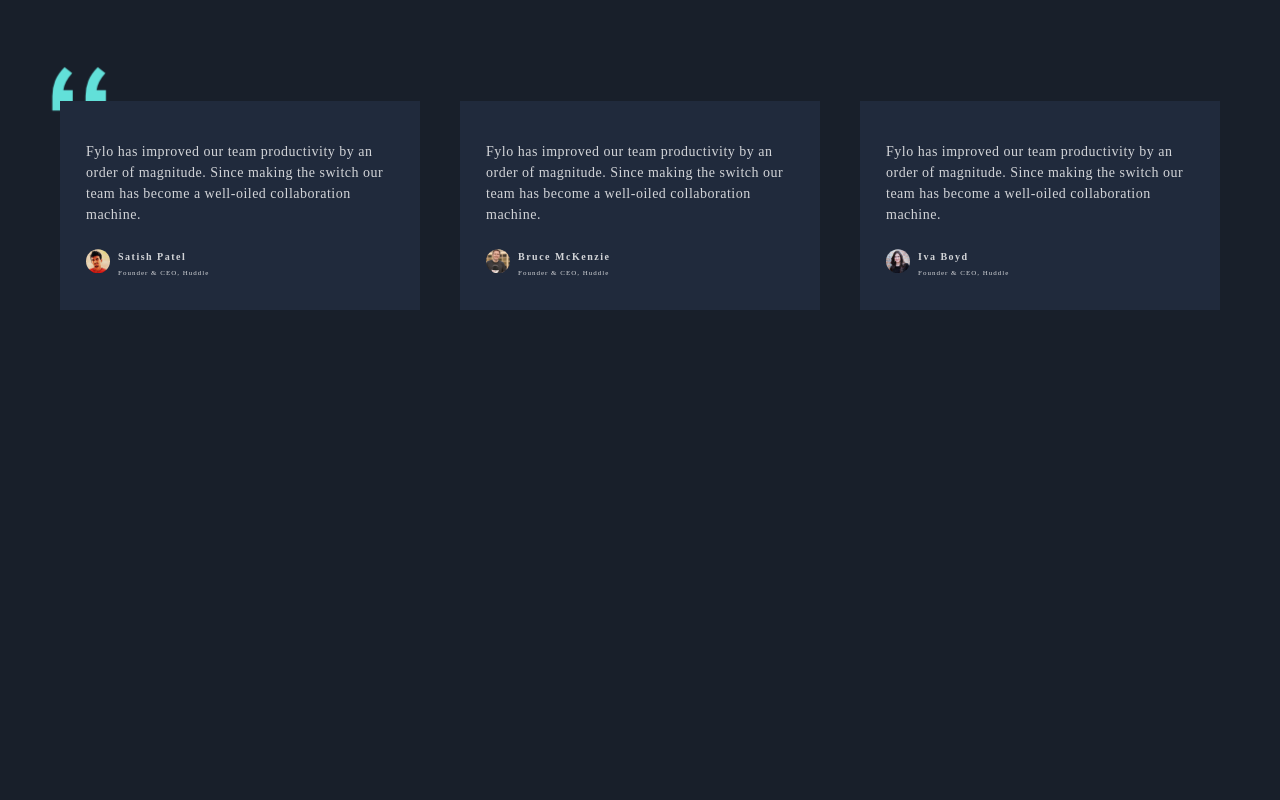
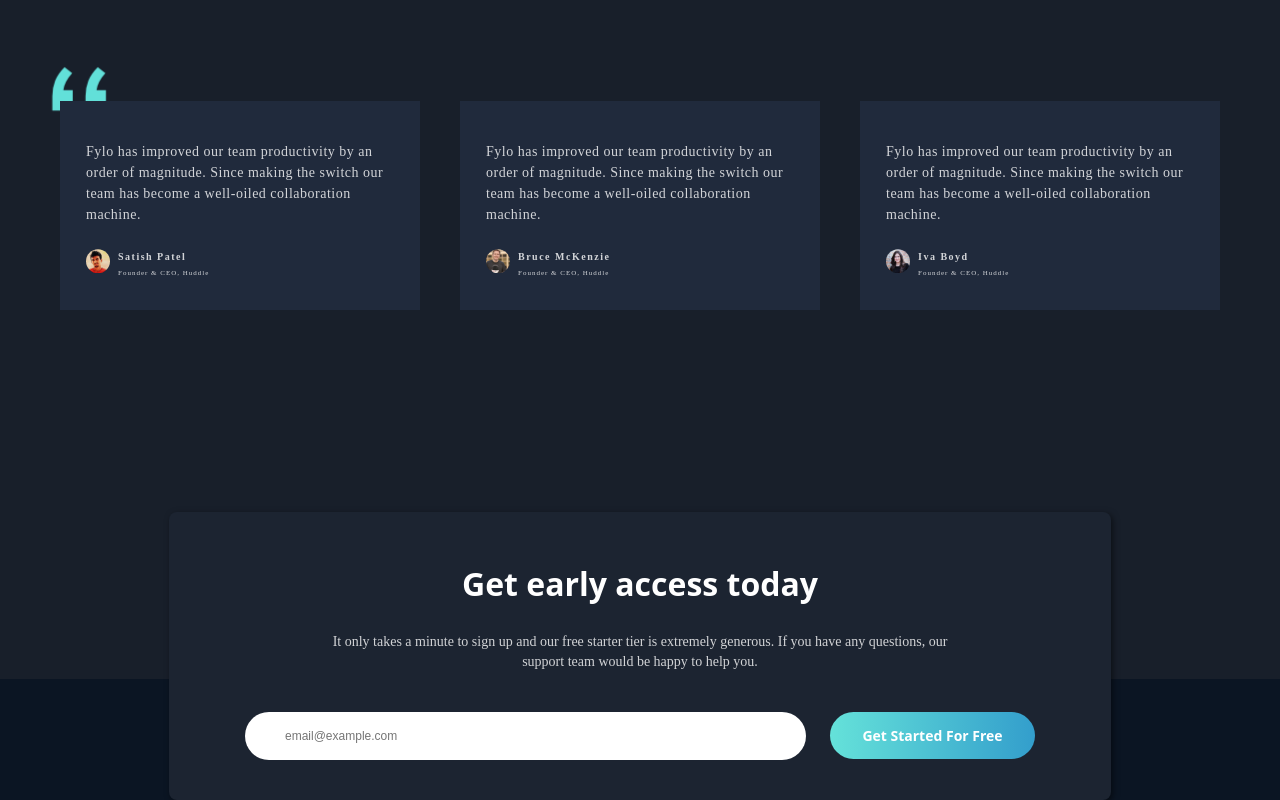
Before and after one commit to AmazingTool777/frontendmentor-fylo-landing-page-html-scss, a website built with Vite: page index.html in a window 1280 px wide. Shown: the part 2387-3187 px from the top of the page. Before the commit the page ends 2793 px from the top, so only its background shows below. Built offline with nearby package versions, Linux system fonts and the light colour scheme; a web font is replaced by a local one.

Commit message:
Get early access section

```diff
--- a/index.html
+++ b/index.html
@@ -222,7 +222,7 @@
       <section aria-label="Testimonials" class="testimonials">
         <div class="testimonials__layout py-24 px-12 mx-auto">
           <div
-            class="flex flex-col lg:flex-row justify-center items-center gap-y-6 gap-x-10 relative mx-auto w-fit"
+            class="flex flex-col lg:flex-row justify-center items-center gap-y-6 sm:gap-y-8 md:gap-y-10 gap-x-10 relative mx-auto w-fit"
           >
             <!-- Quote BG -->
             <img
@@ -306,6 +306,49 @@
           </div>
         </div>
       </section>
+      <!-- Get early access today -->
+      <div
+        class="get-early-access-container relative px-5 sm:px-6 md:px-8 lg:px-10 mt-16 md:mt-20 lg:mt-24"
+      >
+        <section
+          aria-labelledby="get-early-access-heading"
+          aria-describedby="get-early-access-description"
+          class="get-early-access mx-auto bg-primary-200"
+        >
+          <div class="get-early-access__layout text-center pb-9 lg:pb-10 pt-10 md:pt-11 lg:pt-12">
+            <h2 id="get-early-access-heading" class="get-early-access__heading mb-5 lg:mb-6">
+              Get early access today
+            </h2>
+            <p
+              id="get-early-access-description"
+              class="get-early-access__description mb-8 md:mb-9 lg:mb-10 mx-auto text-sm"
+            >
+              It only takes a minute to sign up and our free starter tier is extremely generous. If
+              you have any questions, our support team would be happy to help you.
+            </p>
+            <form action="" class="get-early-access__form flex flex-col gap-6 lg:flex-row">
+              <div class="w-full relative">
+                <input
+                  type="email"
+                  placeholder="email@example.com"
+                  class="get-early-access__email text-xs w-full"
+                />
+                <p class="get-early-access__error text-error font-bold m-0">
+                  Please enter a valid email address
+                </p>
+              </div>
+              <div>
+                <button
+                  type="submit"
+                  class="get-early-access__submit block text-center btn w-full lg:w-fit"
+                >
+                  Get Started For Free
+                </button>
+              </div>
+            </form>
+          </div>
+        </section>
+      </div>
     </main>
   </body>
 </html>
--- a/scss/_global.scss
+++ b/scss/_global.scss
@@ -16,7 +16,7 @@
   // Colors: empty hsl + hsl values
   @include mixins.hsl-colors-vars($prefix: "primary-color", $color-map: c.$primary-color-hsl);
   @include mixins.hsl-colors-vars($prefix: "accent-color", $color-map: c.$accent-color-hsl);
-  --error-color: hsl(#{c.$error-color});
+  --error-color: #{c.$error-color};
 }
 
 /**
--- a/scss/components/_btn.scss
+++ b/scss/components/_btn.scss
@@ -8,10 +8,13 @@
   padding: fns.px-to-rem(14) fns.px-to-rem(32);
   background: linear-gradient(to right, var(--accent-color-100), var(--accent-color-300));
   font-weight: 700;
+  font-family: var(--heading-font-family);
   border-radius: fns.px-to-rem(24);
   position: relative;
   z-index: 1;
   overflow: hidden;
+  border: none;
+  cursor: pointer;
 
   @include rwd.min-breakpoint-mediaquery("md") {
     padding-top: fns.px-to-rem(18);
--- a/scss/main.scss
+++ b/scss/main.scss
@@ -9,3 +9,4 @@
 @forward "./parts/features";
 @forward "./parts/how-it-works";
 @forward "./parts/testimonials";
+@forward "./parts/get-early-access";
--- /dev/null
+++ b/scss/parts/_get-early-access.scss
@@ -0,0 +1,119 @@
+@use "sass:math";
+
+@use "../functions" as fns;
+@use "../variables/responsive-web-design" as rwd;
+
+.get-early-access-container {
+  @include rwd.min-breakpoint-mediaquery("xl") {
+    margin-top: fns.px-to-rem(106);
+  }
+
+  // Bottom-half background
+  &::before {
+    content: "";
+    position: absolute;
+    top: 50%;
+    left: 0;
+    width: 100%;
+    height: 50%;
+    background-color: var(--primary-color-600);
+    z-index: 1;
+
+    @include rwd.min-breakpoint-mediaquery("lg") {
+      $top-percent: 0.5812;
+
+      top: percentage($top-percent);
+      height: percentage(1 - $top-percent);
+    }
+  }
+}
+
+.get-early-access {
+  $email-height-px: 48;
+  $email-padding-x-px: math.div($email-height-px, 2);
+  $email-text-padding-x-px: $email-padding-x-px + 16;
+
+  max-width: fns.px-to-rem(622);
+  border-radius: fns.px-to-rem(8);
+  box-shadow: 2px 2px 6px rgb(1 1 1 / 0.5);
+  position: relative;
+  z-index: 2;
+
+  @include rwd.min-breakpoint-mediaquery("lg") {
+    max-width: fns.px-to-rem(942);
+  }
+
+  * {
+    margin-top: 0;
+  }
+
+  &__layout {
+    $start-padding-x-px: 30;
+    $end-padding-x-px: 76;
+
+    @include rwd.each-min-breakpoint-mediaquery-with-interval(
+        ("", "sm", "md", "lg", "xl"),
+        $start-padding-x-px,
+        $end-padding-x-px
+      )
+      using ($i, $jump) {
+      $padding-x: fns.px-to-rem($start-padding-x-px + $jump * $i);
+
+      padding-left: $padding-x;
+      padding-right: $padding-x;
+    }
+  }
+
+  &__heading {
+    $start-font-size-px: 18;
+    $end-font-size-px: 32;
+
+    @include rwd.each-min-breakpoint-mediaquery-with-interval(
+        ("", "sm", "md", "lg", "xl"),
+        $start-font-size-px,
+        $end-font-size-px
+      )
+      using ($i, $jump) {
+      font-size: fns.px-to-rem($start-font-size-px + $jump * $i);
+    }
+  }
+
+  &__description {
+    max-width: fns.px-to-rem(628);
+  }
+
+  &__email {
+    height: fns.px-to-rem($email-height-px);
+    border-radius: fns.px-to-rem($email-padding-x-px);
+    border: none;
+    padding-left: fns.px-to-rem($email-text-padding-x-px);
+
+    @include rwd.min-breakpoint-mediaquery("md") {
+      flex-basis: auto;
+      flex-grow: 1;
+      flex-shrink: 1;
+    }
+  }
+
+  &__error {
+    font-size: fns.px-to-rem(10);
+    position: absolute;
+    top: calc(100% + #{fns.px-to-rem(8)});
+    left: fns.px-to-rem($email-text-padding-x-px);
+    visibility: hidden;
+  }
+  &__email:invalid + &__error {
+    visibility: visible;
+  }
+
+  &__submit {
+    @include rwd.min-breakpoint-mediaquery("md") {
+      padding: fns.px-to-rem(14) fns.px-to-rem(32) !important;
+      font-size: fns.px-to-rem(14) !important;
+    }
+
+    @include rwd.min-breakpoint-mediaquery("lg") {
+      width: fns.px-to-rem(205);
+    }
+  }
+}
--- a/scss/parts/_testimonials.scss
+++ b/scss/parts/_testimonials.scss
@@ -19,7 +19,7 @@
 .testimonial {
   background-color: var(--primary-color-100);
   padding: fns.px-to-rem(26) fns.px-to-rem(20) fns.px-to-rem(20);
-  max-width: fns.px-to-rem(360);
+  max-width: fns.px-to-rem(460);
   position: relative;
   z-index: 2;
 
@@ -47,6 +47,7 @@
     padding-right: $padding-x;
     padding-top: fns.px-to-rem(40);
     padding-bottom: fns.px-to-rem(24);
+    max-width: fns.px-to-rem(360);
   }
 
   &__content {
--- a/scss/utils/_typography.scss
+++ b/scss/utils/_typography.scss
@@ -9,6 +9,10 @@
   .text-accent-#{$shade} {
     color: var(--accent-color-#{$shade});
   }
+}
+
+.text-error {
+  color: var(--error-color);
 }
 
 /*******************************************************************/
@@ -109,6 +113,31 @@ $font-sizes: (
 /*******************************************************************/
 
 /**
+ * Font-weight ******************************************************
+ */
+
+$font-weights: (
+  "thin": 100,
+  "extralight": 200,
+  "light": 300,
+  "normal": 400,
+  "medium": 500,
+  "semibold": 600,
+  "bold": 700,
+  "extrabold": 800,
+  "black": 900,
+);
+
+// Generate font-weight classes
+@each $name, $value in $font-weights {
+  .font-#{$name} {
+    font-weight: $value;
+  }
+}
+
+/*******************************************************************/
+
+/**
  * List style type **************************************************
  */
 
```
